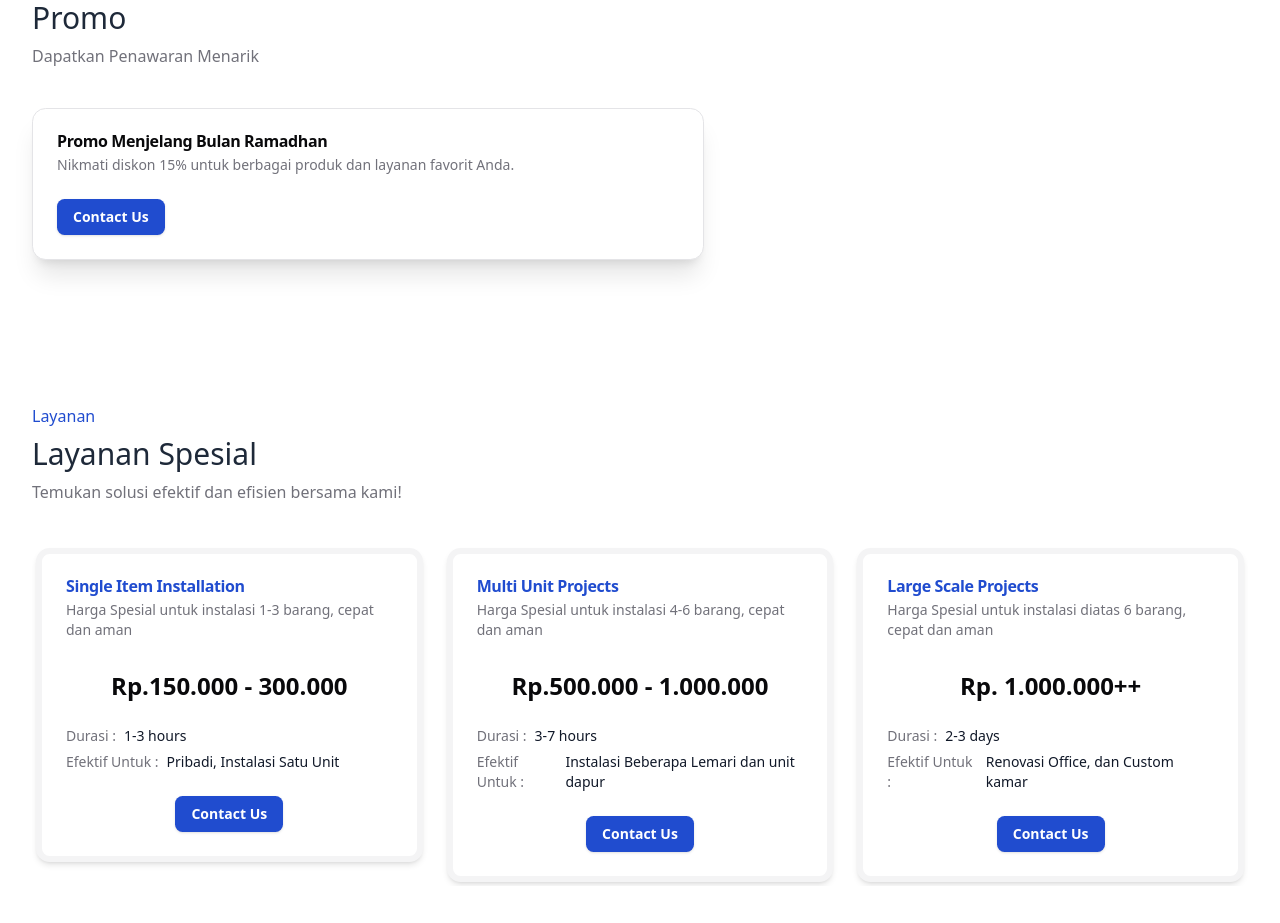
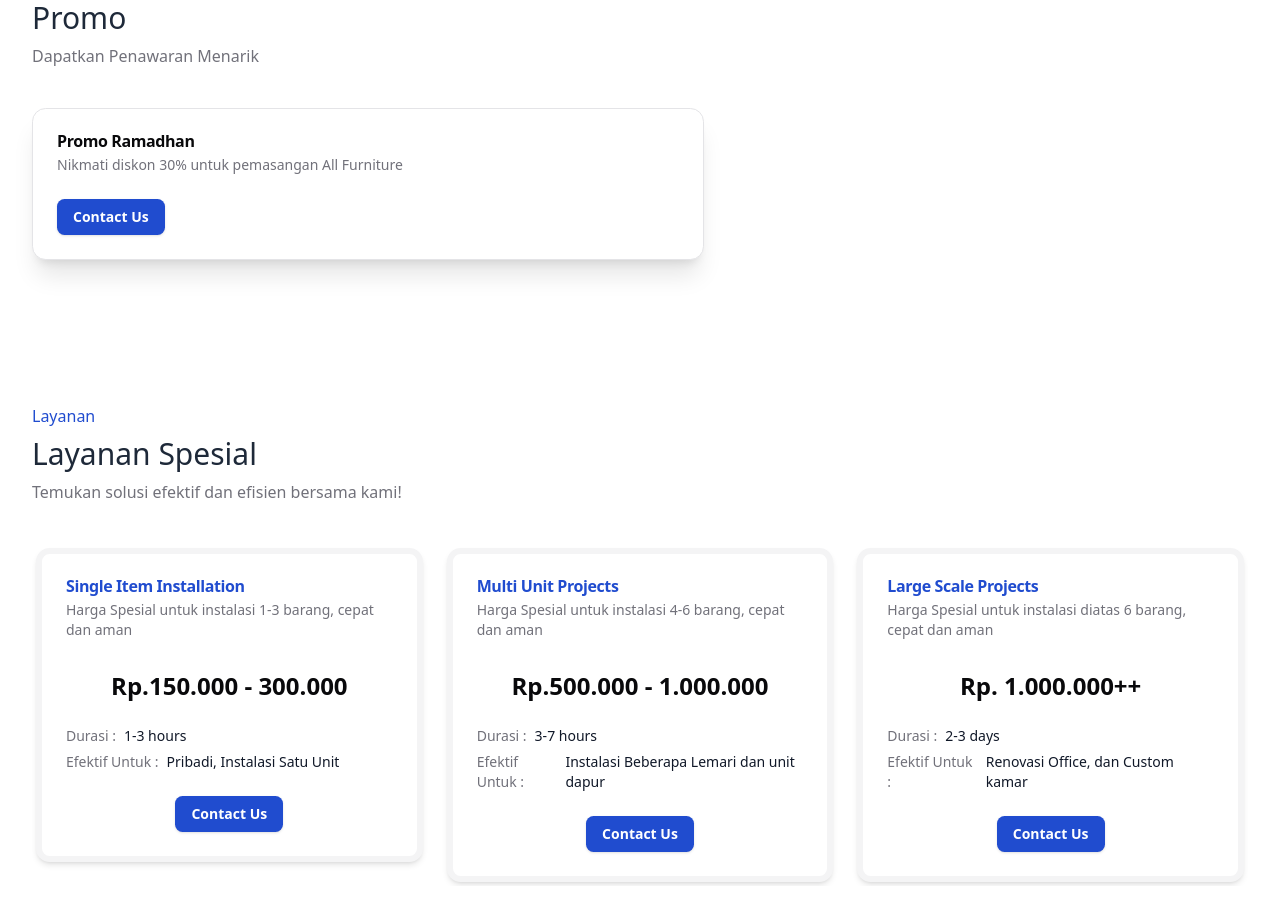
Before and after one commit to Leryv/sahabad-solution, a Next.js app: page / in a window 1280 px wide. Shown: the part 1120-2043 px from the top of the page. Built offline with nearby package versions, Linux system fonts and the light colour scheme; no server answers; what tailwindcss-animated would draw is missing.

Commit message:
up promo

```diff
--- a/components/page-section/Promo.tsx
+++ b/components/page-section/Promo.tsx
@@ -29,10 +29,9 @@ export default function Promo() {
           </h2>
           <Card className="max-w-2xl bg-white mt-8 shadow-xl ">
             <CardHeader>
-              <CardTitle>Promo Menjelang Bulan Ramadhan</CardTitle>
+              <CardTitle>Promo Ramadhan</CardTitle>
               <CardDescription>
-                Nikmati diskon 15% untuk berbagai produk dan layanan favorit
-                Anda.
+                Nikmati diskon 30% untuk pemasangan All Furniture
               </CardDescription>
             </CardHeader>
             <CardFooter className="flex justify-start">
```
